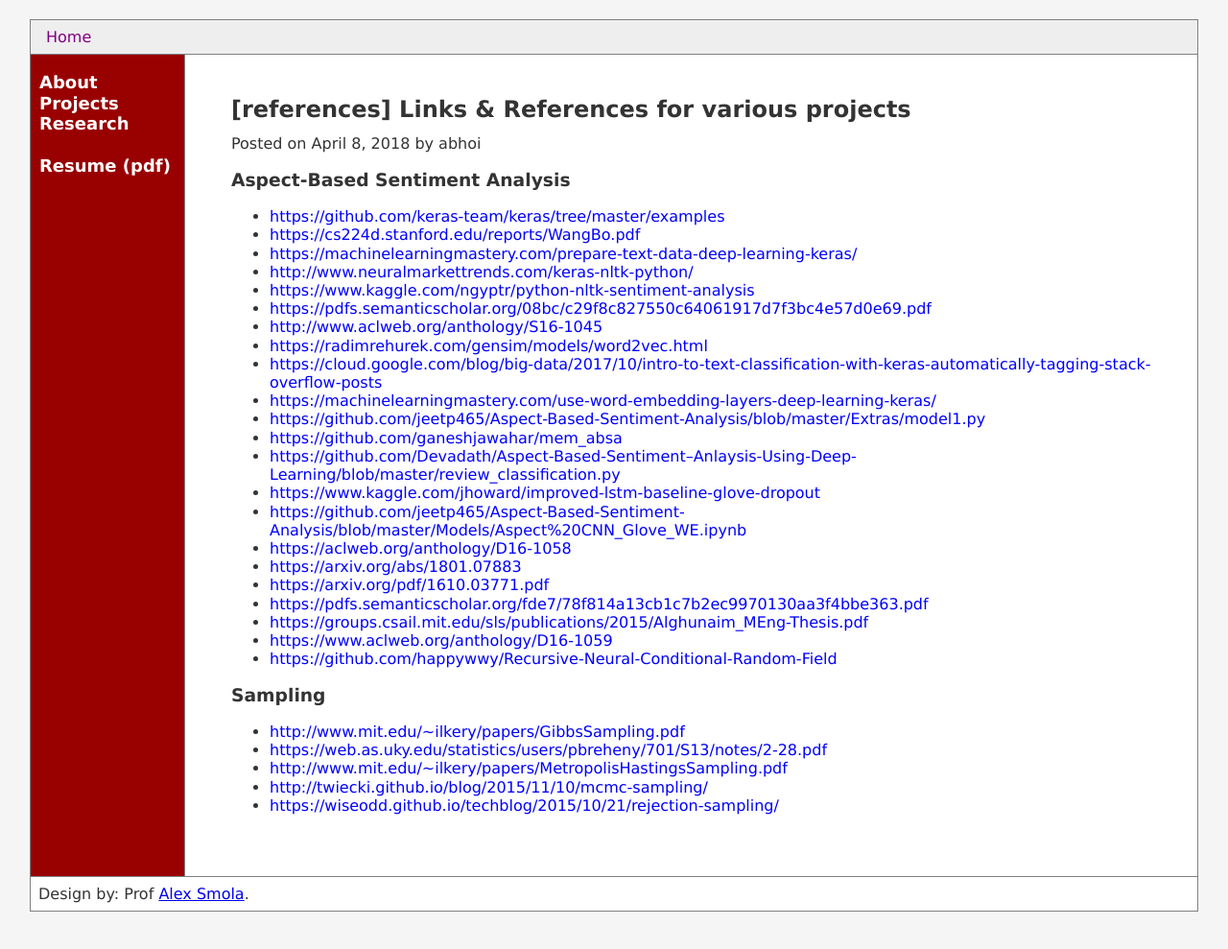
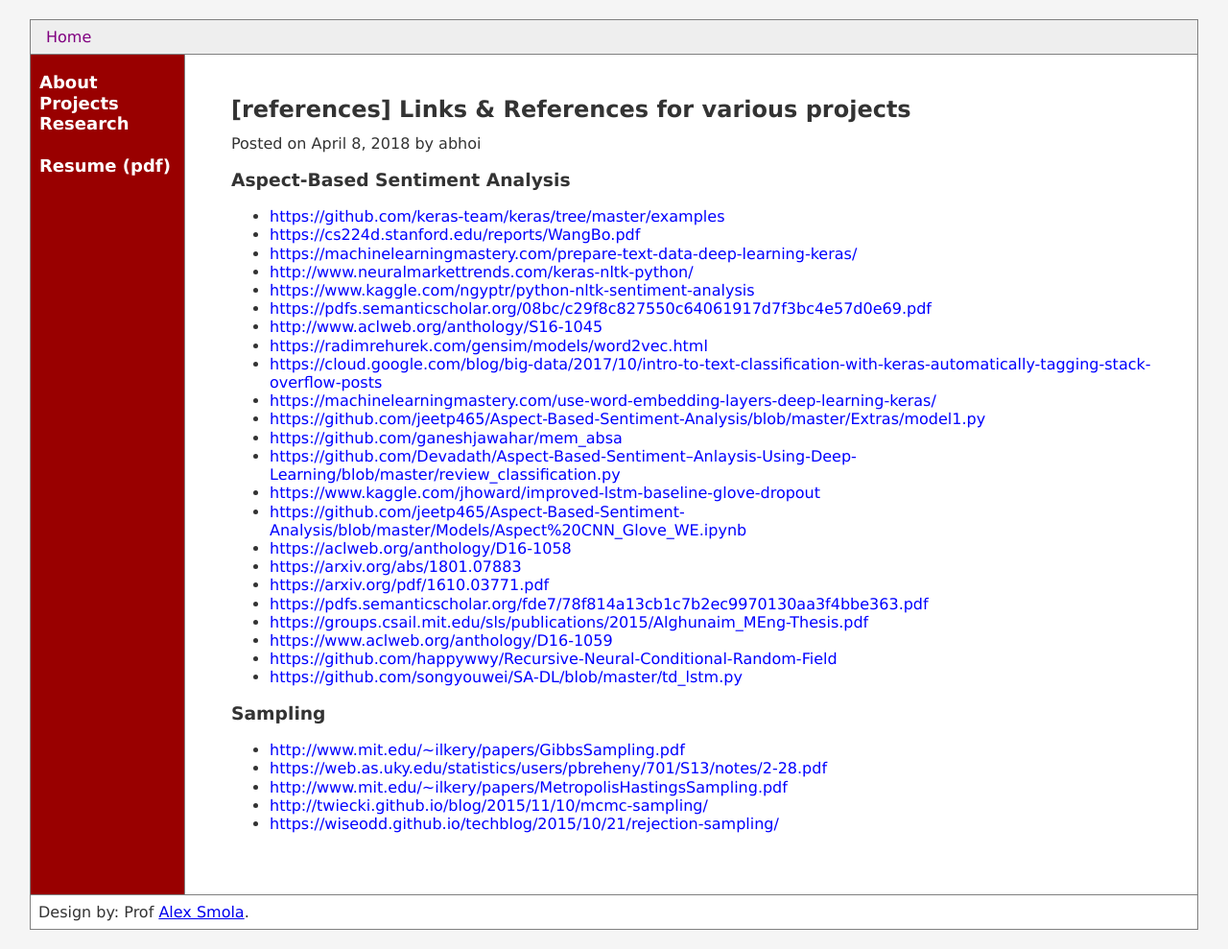
Before and after one commit to adibrahman007/abhoi.github.io, a Jekyll site: the page built from _posts/2018-04-08-references.md, in a window 1280 px wide. Shown: the whole page at 96% size. Built offline with Jekyll 4.4.1, drawn with Linux system fonts in a browser that asks for light colours; a script that is not in the unit is left out; some of the changed lines change nothing that is shown.

Commit message:
Update 2018-04-08-references.md

```diff
--- a/_posts/2018-04-08-references.md
+++ b/_posts/2018-04-08-references.md
@@ -31,6 +31,7 @@
 - [https://groups.csail.mit.edu/sls/publications/2015/Alghunaim_MEng-Thesis.pdf](https://groups.csail.mit.edu/sls/publications/2015/Alghunaim_MEng-Thesis.pdf)
 - [https://www.aclweb.org/anthology/D16-1059](https://www.aclweb.org/anthology/D16-1059)
 - [https://github.com/happywwy/Recursive-Neural-Conditional-Random-Field](https://github.com/happywwy/Recursive-Neural-Conditional-Random-Field)
+- [https://github.com/songyouwei/SA-DL/blob/master/td_lstm.py](https://github.com/songyouwei/SA-DL/blob/master/td_lstm.py)
 
 ### Sampling
 
```
